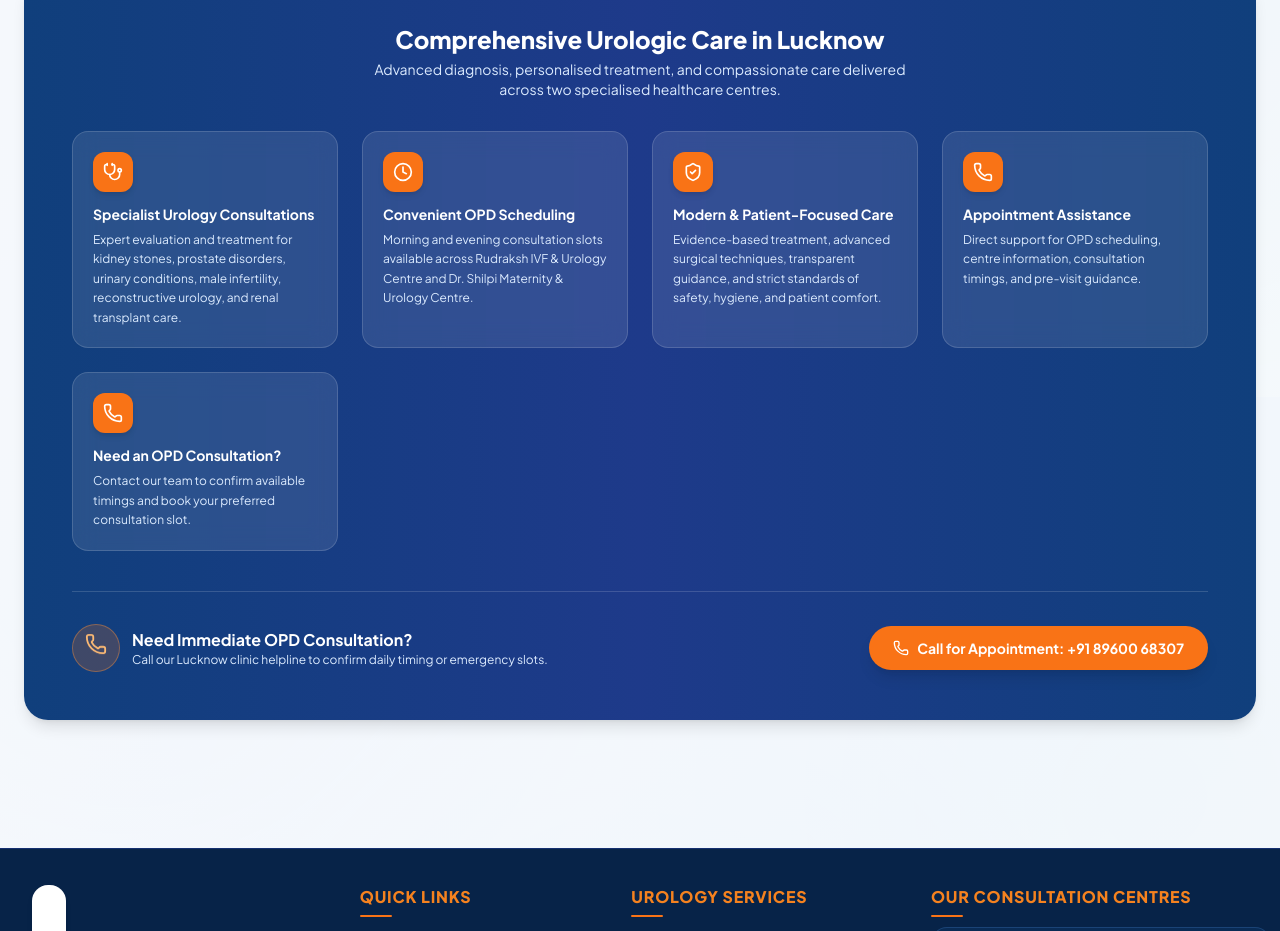
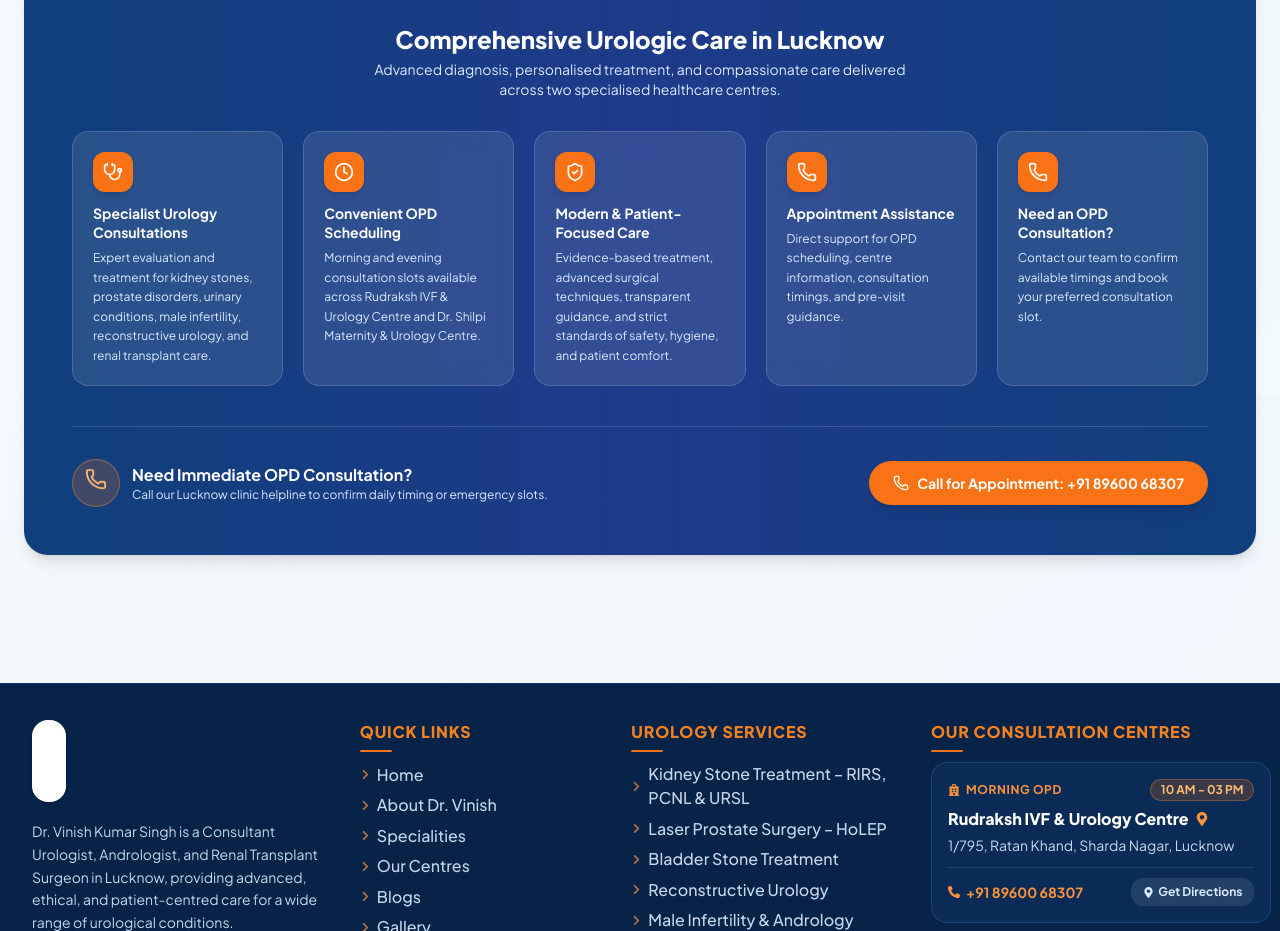
Before and after one commit to ankurpatel926091-arch/Dr.-Vinish-Singh-Frontend-, a React (Vite) app: page /about/our-hospitals in a window 1280 px wide. Shown: the part 2803-3734 px from the top of the page. Built offline with nearby package versions, Linux system fonts and the light colour scheme.

Commit message:
hero section

```diff
--- a/src/components/DoctorProfileCard/DoctorProfileCard.jsx
+++ b/src/components/DoctorProfileCard/DoctorProfileCard.jsx
@@ -3,7 +3,7 @@ import React from "react";
 export default function DoctorProfileCard() {
   return (
     <div className="bg-gradient-to-br from-blue-50/60 via-sky-50/30 to-slate-50/80 p-5 sm:p-6 rounded-2xl border border-blue-100/80 shadow-2xs w-full">
-      <div className="text-slate-700 text-xs sm:text-sm leading-relaxed sm:leading-7 space-y-4 font-normal text-left">
+      <div className="text-slate-700 text-xs sm:text-sm leading-relaxed space-y-2 sm:space-y-2.5 font-normal text-left">
         <p>
           <strong className="font-bold text-slate-900">Dr. Vinish Kumar Singh</strong> is a distinguished{" "}
           <span className="font-semibold text-[#103F7C]">
--- a/src/pages/OurHospitals.jsx
+++ b/src/pages/OurHospitals.jsx
@@ -572,25 +572,27 @@ export default function OurHospitals() {
         </ScrollReveal>
 
         {/* Why Patients Choose Our Hospitals Highlights Grid */}
-        <ScrollReveal variant="fade-up" delay={200} className="mt-14 rounded-3xl bg-gradient-to-r from-[#103F7C] via-blue-900 to-[#103F7C] text-white p-8 sm:p-12 shadow-lg">
+        <ScrollReveal variant="fade-up" delay={200} className="mt-14 rounded-3xl bg-gradient-to-r from-[#103F7C] via-blue-900 to-[#103F7C] text-white p-6 sm:p-10 lg:p-12 shadow-lg">
           <div className="text-center max-w-xl mx-auto mb-8">
             <h3 className="text-2xl font-extrabold">Comprehensive Urologic Care in Lucknow</h3>
             <p className="text-xs sm:text-sm text-blue-100 mt-1">Advanced diagnosis, personalised treatment, and compassionate care delivered across two specialised healthcare centres.</p>
           </div>
 
-          <div className="grid sm:grid-cols-2 lg:grid-cols-4 gap-6">
+          <div className="grid grid-cols-1 sm:grid-cols-2 md:grid-cols-3 lg:grid-cols-5 gap-4 sm:gap-5">
             {hospitalHighlights.map((item, idx) => {
               const IconComp = item.icon;
               return (
                 <div
                   key={idx}
-                  className="bg-white/10 backdrop-blur-md p-5 rounded-2xl border border-white/15 hover:bg-white/15 transition-colors"
+                  className="bg-white/10 backdrop-blur-md p-4 sm:p-5 rounded-2xl border border-white/15 hover:bg-white/15 transition-all duration-300 flex flex-col justify-between h-full"
                 >
-                  <div className="w-10 h-10 rounded-xl bg-orange-500 text-white flex items-center justify-center mb-3 shadow-md">
-                    <IconComp size={20} />
+                  <div>
+                    <div className="w-10 h-10 rounded-xl bg-orange-500 text-white flex items-center justify-center mb-3 shadow-md">
+                      <IconComp size={20} />
+                    </div>
+                    <h4 className="font-bold text-sm text-white leading-snug">{item.title}</h4>
+                    <p className="text-xs text-blue-100 mt-1.5 leading-relaxed">{item.desc}</p>
                   </div>
-                  <h4 className="font-bold text-sm text-white">{item.title}</h4>
-                  <p className="text-xs text-blue-100 mt-1.5 leading-relaxed">{item.desc}</p>
                 </div>
               );
             })}
```
